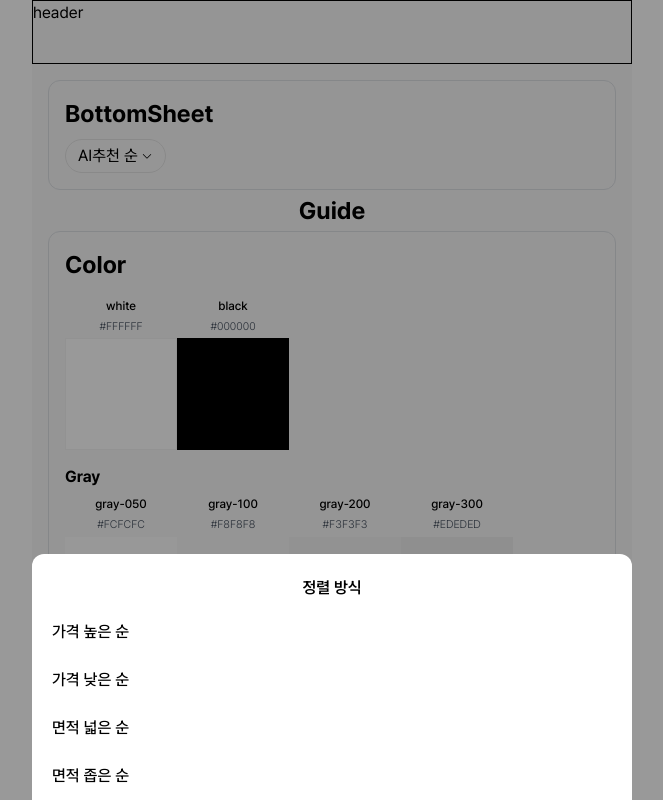
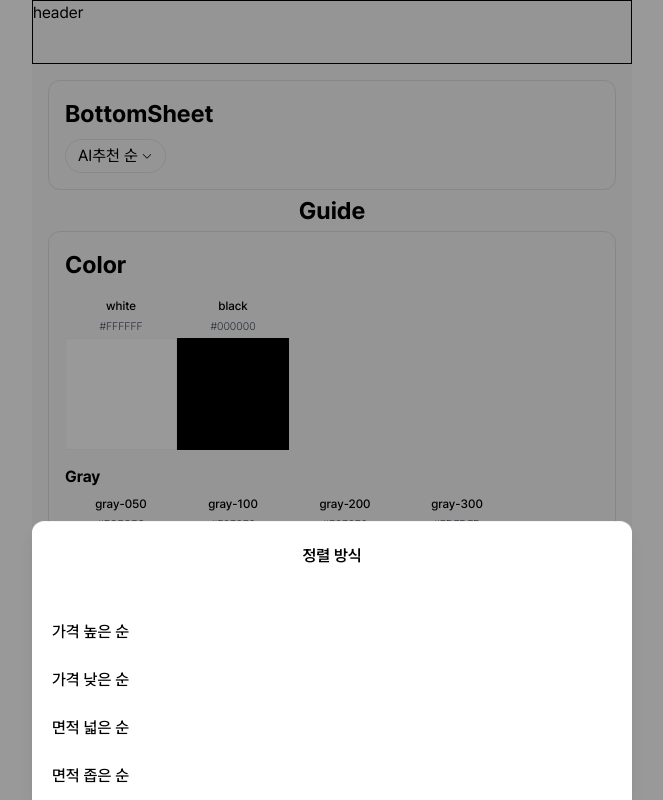
Before and after one commit to FC-DEV3-Final-Project/zoop-frontend, a Next.js app: page /test in a window 1280 px wide. Both pictures are taken after a click on the button "AI추천 순". Shown: the top 800 px of the page, without its empty margins (308-971 px from the left). Built offline with nearby package versions, Linux system fonts and the light colour scheme.

Commit message:
style: shadcn/sheet 기본 UI 추가, 바텀시트 스타일 코드 수정

```diff
--- a/package.json
+++ b/package.json
@@ -9,8 +9,8 @@
     "lint": "next lint"
   },
   "dependencies": {
+    "@radix-ui/react-dialog": "^1.1.14",
     "@radix-ui/react-slot": "^1.2.3",
-    "@radix-ui/react-dialog": "^1.1.14",
     "@tailwindcss/line-clamp": "^0.4.4",
     "@tanstack/react-query": "^5.77.2",
     "class-variance-authority": "^0.7.1",
--- a/src/components/BottomSheet.tsx
+++ b/src/components/BottomSheet.tsx
@@ -42,8 +42,11 @@ const BottomSheet = ({
     <Sheet open={open} onOpenChange={setOpen}>
       <SheetTrigger asChild>{trigger}</SheetTrigger>
 
-      <SheetContent className="absolute mx-auto h-auto w-full max-w-[600px] rounded-t-xl bg-white">
-        <SheetHeader>
+      <SheetContent
+        side="bottom"
+        className="absolute mx-auto h-auto w-full max-w-[600px] rounded-t-xl bg-white"
+      >
+        <SheetHeader className="items-center gap-0 pt-[14px]">
           <SheetTitle className="flex h-[40px] items-center justify-center text-body1">
             {title}
           </SheetTitle>
--- a/src/components/ui/sheet.tsx
+++ b/src/components/ui/sheet.tsx
@@ -29,7 +29,7 @@ function SheetOverlay({
     <SheetPrimitive.Overlay
       data-slot="sheet-overlay"
       className={cn(
-        "data-[state=open]:animate-in data-[state=closed]:animate-out data-[state=closed]:fade-out-0 data-[state=open]:fade-in-0 fixed inset-0 z-50 bg-black/40",
+        "fixed inset-0 z-50 bg-black/40 data-[state=open]:animate-in data-[state=closed]:animate-out data-[state=closed]:fade-out-0 data-[state=open]:fade-in-0",
         className,
       )}
       {...props}
@@ -40,20 +40,26 @@ function SheetOverlay({
 function SheetContent({
   className,
   children,
+  side = "right",
   ...props
-}: React.ComponentProps<typeof SheetPrimitive.Content>) {
+}: React.ComponentProps<typeof SheetPrimitive.Content> & {
+  side?: "top" | "right" | "bottom" | "left";
+}) {
   return (
     <SheetPortal>
       <SheetOverlay />
       <SheetPrimitive.Content
         data-slot="sheet-content"
         className={cn(
-          "bg-background fixed z-50 flex flex-col transition ease-in-out",
-          "data-[state=open]:animate-in data-[state=closed]:animate-out",
-          "data-[state=closed]:duration-300 data-[state=open]:duration-500",
-          "data-[state=closed]:slide-out-to-bottom data-[state=open]:slide-in-from-bottom",
-          "inset-x-0 bottom-0 h-[164px] rounded-t-xl bg-white",
-
+          "bg-background fixed z-50 flex flex-col gap-4 shadow-lg transition ease-in-out data-[state=closed]:duration-300 data-[state=open]:duration-500 data-[state=open]:animate-in data-[state=closed]:animate-out",
+          side === "right" &&
+            "inset-y-0 right-0 h-full w-3/4 border-l data-[state=closed]:slide-out-to-right data-[state=open]:slide-in-from-right sm:max-w-sm",
+          side === "left" &&
+            "inset-y-0 left-0 h-full w-3/4 border-r data-[state=closed]:slide-out-to-left data-[state=open]:slide-in-from-left sm:max-w-sm",
+          side === "top" &&
+            "inset-x-0 top-0 h-auto border-b data-[state=closed]:slide-out-to-top data-[state=open]:slide-in-from-top",
+          side === "bottom" &&
+            "inset-x-0 bottom-0 h-auto border-t data-[state=closed]:slide-out-to-bottom data-[state=open]:slide-in-from-bottom",
           className,
         )}
         {...props}
@@ -68,7 +74,7 @@ function SheetHeader({ className, ...props }: React.ComponentProps<"div">) {
   return (
     <div
       data-slot="sheet-header"
-      className={cn("flex flex-col items-center pt-[14px]", className)}
+      className={cn("flex flex-col gap-1.5 p-4", className)}
       {...props}
     />
   );
```
Also changed, not shown: 1 other file (tests, documents, lock files or other folders).
